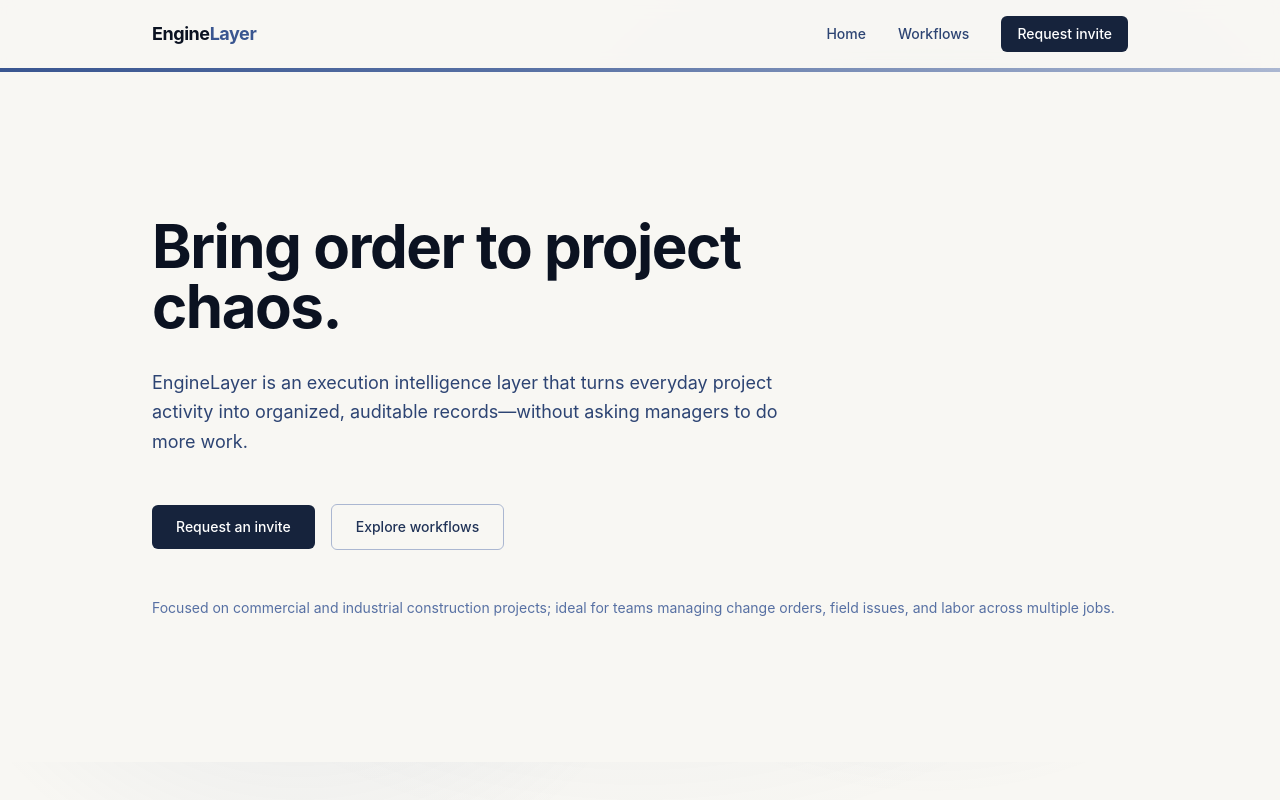
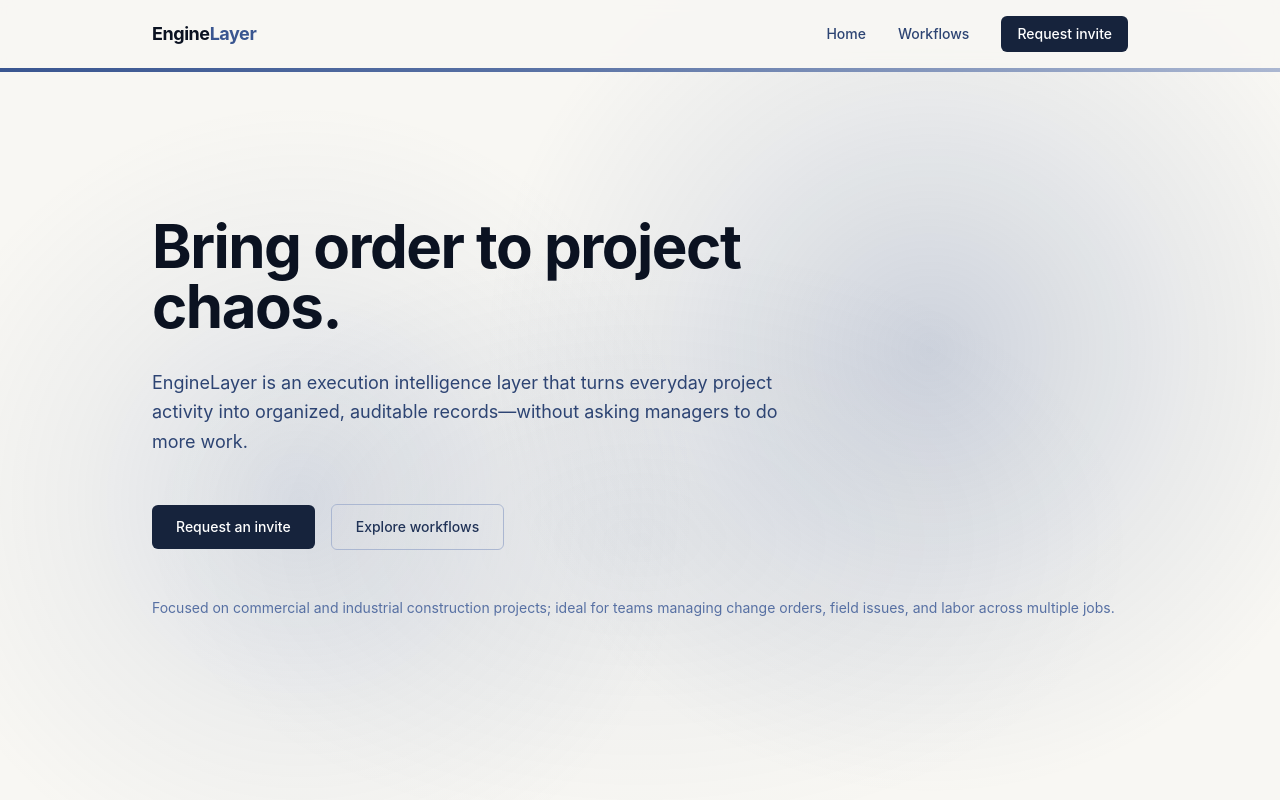
Before and after one commit to EngineLayer-ai/enginelayer-marketing, a Next.js app: page / in a window 1280 px wide. Shown: the top 800 px of the page. Built offline with nearby package versions, Linux system fonts and the light colour scheme.

Commit message:
Remove bg-cream-50 from Hero for seamless background

```diff
--- a/src/components/Hero.tsx
+++ b/src/components/Hero.tsx
@@ -2,7 +2,7 @@ import Link from "next/link";
 
 export function Hero() {
   return (
-    <section className="relative overflow-hidden bg-cream-50">
+    <section className="relative overflow-hidden">
       <div className="relative mx-auto flex max-w-5xl flex-col gap-12 px-6 py-36">
         <div className="max-w-2xl space-y-8">
           <h1 className="font-display text-5xl font-bold tracking-tight text-navy-900 sm:text-6xl">
```
